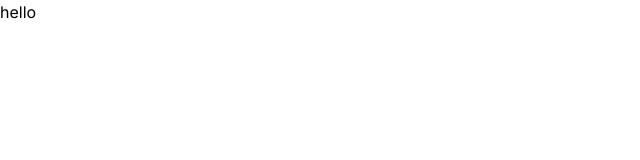
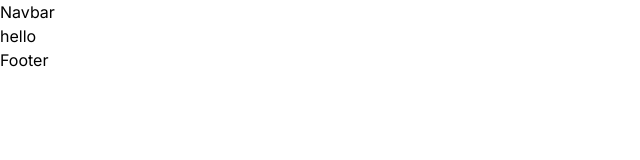
Before and after one commit to tymnec/travel-app, a Next.js app: page / in a window 1280 px wide. Shown: the top 160 px of the page, without its empty margins (0-640 px from the left). Built offline with nearby package versions, Linux system fonts and the light colour scheme.

Commit message:
define navbar in and footer in layout

```diff
--- a/app/layout.tsx
+++ b/app/layout.tsx
@@ -1,5 +1,9 @@
 import type { Metadata } from "next";
 import "./globals.css";
+
+// Import Navbar and Footer
+import Navbar from "@/components/Navbar";
+import Footer from "@/components/Footer";
 
 export const metadata: Metadata = {
   title: "Travel App",
@@ -13,7 +17,11 @@
 }) {
   return (
     <html lang="en">
-      <body>{children}</body>
+      <body>
+        <Navbar />
+        {children}
+        <Footer />
+      </body>
     </html>
   );
 }
```
